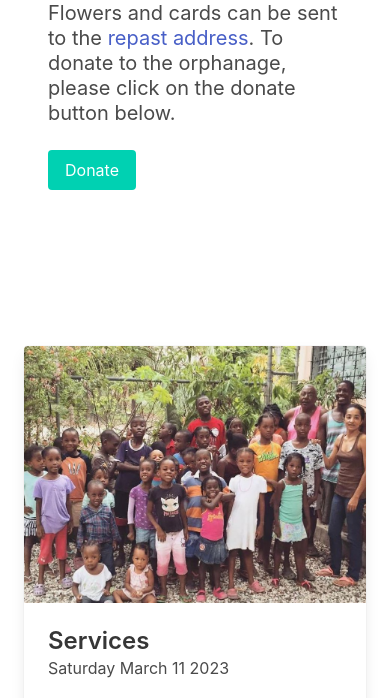
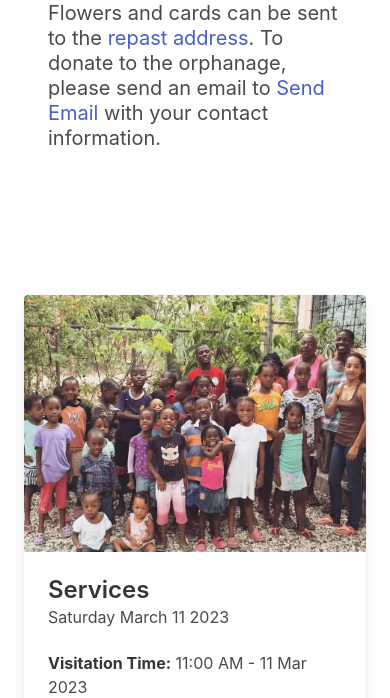
Before and after one commit to bizoton19/pipo-diquini, a website: page index.html in a window 390 px wide. Shown: the part 135-833 px from the top of the page. Drawn offline with nearby package versions, Linux system fonts and the light colour scheme; a script that the page names is missing.

```diff
--- a/index.html
+++ b/index.html
@@ -25,15 +25,9 @@
             <p class="subtitle">
 
                 Flowers and cards can be sent to the <a href="#repAddress">repast address</a>.
-                To donate to the orphanage, please click on the donate button below.
+                To donate to the orphanage, please send an email to <a href = "mailto: kaytimoundiquini@yahoo.com">Send Email</a> with your contact information.
 
-              <div class="field">
-                <div class="control">
-                  <button class="button is-primary" id="donateButton">
-                    Donate
-                  </button>
-                </div>
-              </div>
+
             </p>
           </div>
         </section>
```
